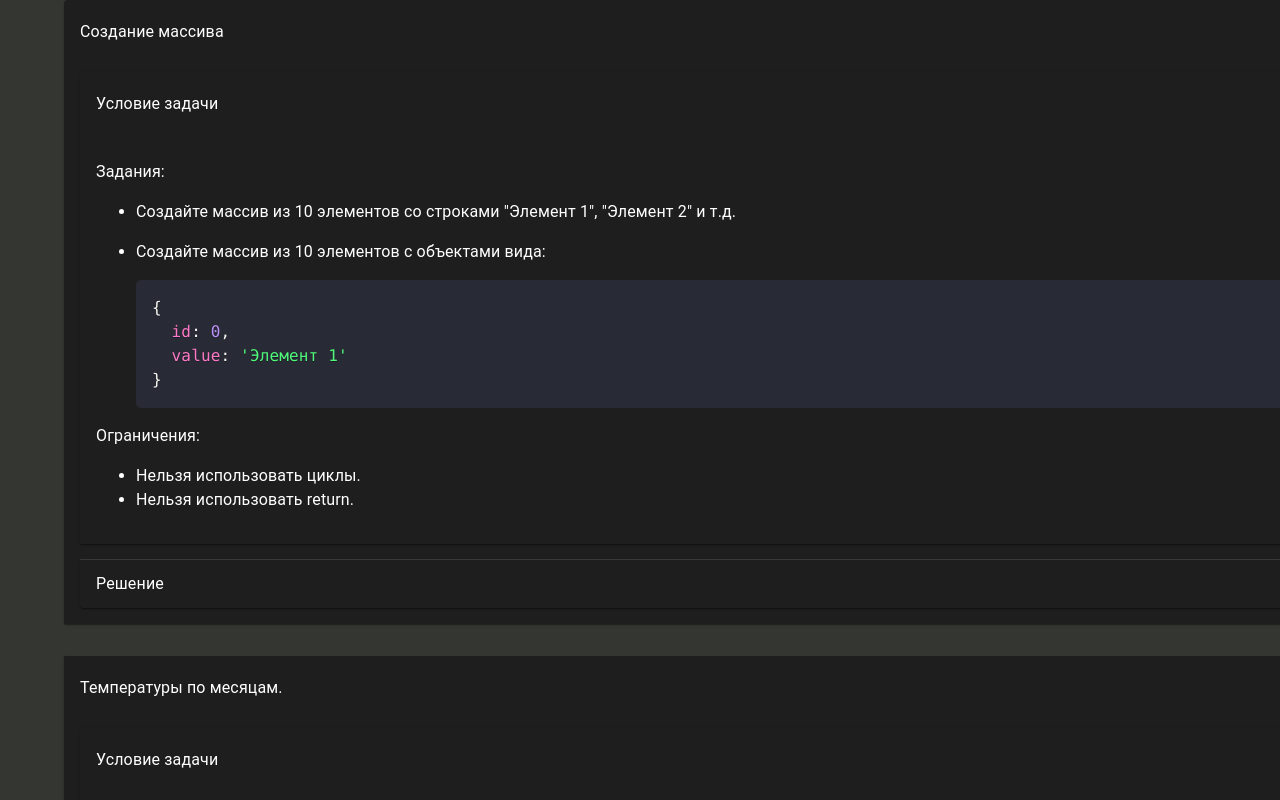
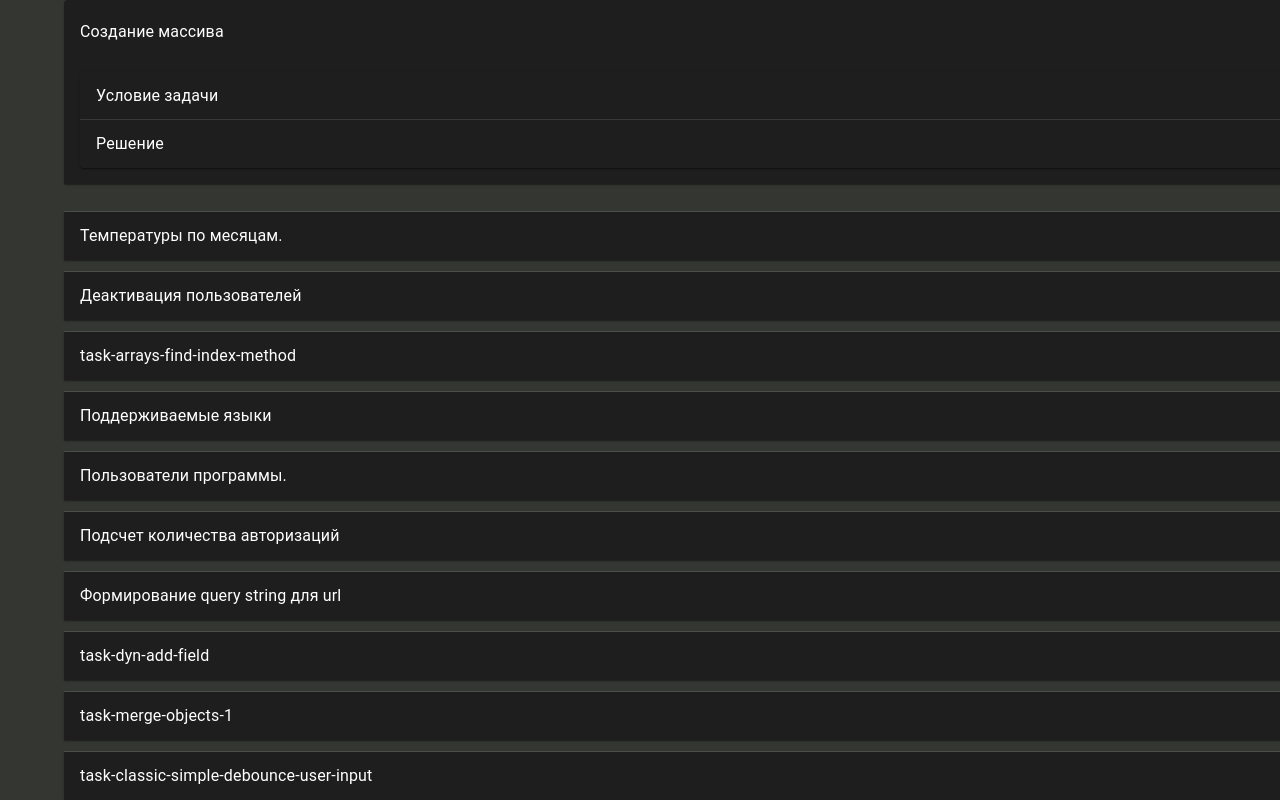
Before and after one commit to johnydotsville/remember-me, a React (Vite) app: page / in a window 1280 px wide. Both pictures are taken after a click on the button "Создание массива". Shown: the top 800 px of the page. Built offline with nearby package versions, Linux system fonts and the light colour scheme; some icons are missing.

Commit message:
Рефакторинг автоскрытия раскрытия элементов задачи

```diff
--- a/src/components/Spoiler.tsx
+++ b/src/components/Spoiler.tsx
@@ -5,12 +5,9 @@ import Typography from '@mui/material/Typography';
 import ExpandMoreIcon from '@mui/icons-material/ExpandMore';
 
 
-export const Spoiler = ({ content, title, id, activeSpoiler, onOpen }) => {
+export const Spoiler = ({ content, title }) => {
   return (
-    <Accordion
-      expanded={id === activeSpoiler}
-      onChange={() => { if (onOpen) onOpen(id) }}
-    >
+    <Accordion>
       <AccordionSummary expandIcon={<ExpandMoreIcon />}>
         <Typography>{ title }</Typography>
       </AccordionSummary>
--- /dev/null
+++ b/src/components/SpoilerGroup.tsx
@@ -0,0 +1,28 @@
+import { useState } from "react"
+import Accordion from '@mui/material/Accordion';
+import AccordionSummary from '@mui/material/AccordionSummary';
+import AccordionDetails from '@mui/material/AccordionDetails';
+import Typography from '@mui/material/Typography';
+import ExpandMoreIcon from '@mui/icons-material/ExpandMore';
+
+export const SpoilerGroup = ({ items }) => {
+  const [activeSpoiler, setActiveSpoiler] = useState();
+  // console.log(items)
+
+  return (<div>
+    { items.map(item =>
+      <Accordion
+        key={item.id}
+        expanded={item.id === activeSpoiler}
+        onChange={() => setActiveSpoiler(item.id)}
+      >
+        <AccordionSummary expandIcon={<ExpandMoreIcon />}>
+          <Typography>{ item.title }</Typography>
+        </AccordionSummary>
+        <AccordionDetails>
+          { item.content }
+        </AccordionDetails>
+      </Accordion>
+    )}
+  </div>)
+}
--- a/src/components/Task/TaskList.tsx
+++ b/src/components/Task/TaskList.tsx
@@ -1,11 +1,17 @@
 import { TaskView } from "@/src/components/Task/TaskView";
 import { Stack } from "@mui/material";
+import { Spoiler } from "@components/Spoiler";
 
 
 export const TaskList = ({ tasks }) => {
   return (
     <Stack direction="column" spacing={1.5}>
-      { tasks.map(t => <TaskView key={t.id} task={t} /> )}
+      { tasks.map(task =>
+          <Spoiler key={task.id}
+            title={task.title || task.name}
+            content={<TaskView key={task.id} task={task} />}
+          />
+      )}
     </Stack>
   )
 }
--- a/src/components/Task/TaskView.tsx
+++ b/src/components/Task/TaskView.tsx
@@ -1,64 +1,27 @@
-import { useState } from 'react';
 import { TaskDescription } from './TaskDescription';
 import { SourceCodeBox } from './TaskSourceCode';
 import type { Task } from '@/src/types/model';
-import { Spoiler } from '@components/Spoiler';
+import { SpoilerGroup } from '@components/SpoilerGroup';
 
 
 export const TaskView = ({ task }: { task: Task}) => {
-  const [activeSpoiler, setActiveSpoiler] = useState('description');
-  console.log(activeSpoiler);
+  const taskContent = [
+    task.description && {
+      id: 'description',
+      title: 'Условие задачи',
+      content: <TaskDescription description={task.description} />
+    },
+    task.template && {
+      id: 'template',
+      title: 'Шаблон',
+      content: <SourceCodeBox sourceCode={task.template} />
+    },
+    task.solution && {
+      id: 'solution',
+      title: 'Решение',
+      content: <SourceCodeBox sourceCode={task.solution} />
+    },
+  ].filter(Boolean);
 
-  return (
-    <Spoiler
-      id='task'
-      activeSpoiler={'task'}
-      onOpen={() => {}}
-      title={task.title || task.name}
-      content={<>
-         { task.description &&
-            <Spoiler key={"description"}
-              id='description'
-              activeSpoiler={activeSpoiler}
-              onOpen={() => setActiveSpoiler('description')}
-              content={<TaskDescription description={task.description} />}
-              title="Условие задачи"
-            />
-          }
-         { task.template &&
-            <Spoiler key={"template"}
-              id='template'
-              activeSpoiler={activeSpoiler}
-              onOpen={() => setActiveSpoiler('template')}
-              content={<SourceCodeBox sourceCode={task.template} />}
-              title="Шаблон"
-            />
-          }
-         { task.solution &&
-            <Spoiler key={"solution"}
-              id='solution'
-              activeSpoiler={activeSpoiler}
-              onOpen={() => setActiveSpoiler('solution')}
-              content={<SourceCodeBox sourceCode={task.solution} />}
-              title="Решение"
-            />
-          }
-      </>}
-    />
-  );
+  return <SpoilerGroup items={taskContent} />
 }
-
-
-
-// export const TaskView = ({ task }: { task: Task}) => {
-//   return (
-//     <Spoiler
-//       title={task.title || task.name}
-//       content={<>
-//         { task.description && <Spoiler content={<TaskDescription description={task.description} />} title="Условие задачи" /> }
-//         { task.template && <Spoiler content={<SourceCodeBox sourceCode={task.template} />} title="Шаблон" /> }
-//         { task.solution && <Spoiler content={<SourceCodeBox sourceCode={task.solution} />} title="Решение" /> }
-//       </>}
-//     />
-//   );
-// }
```
